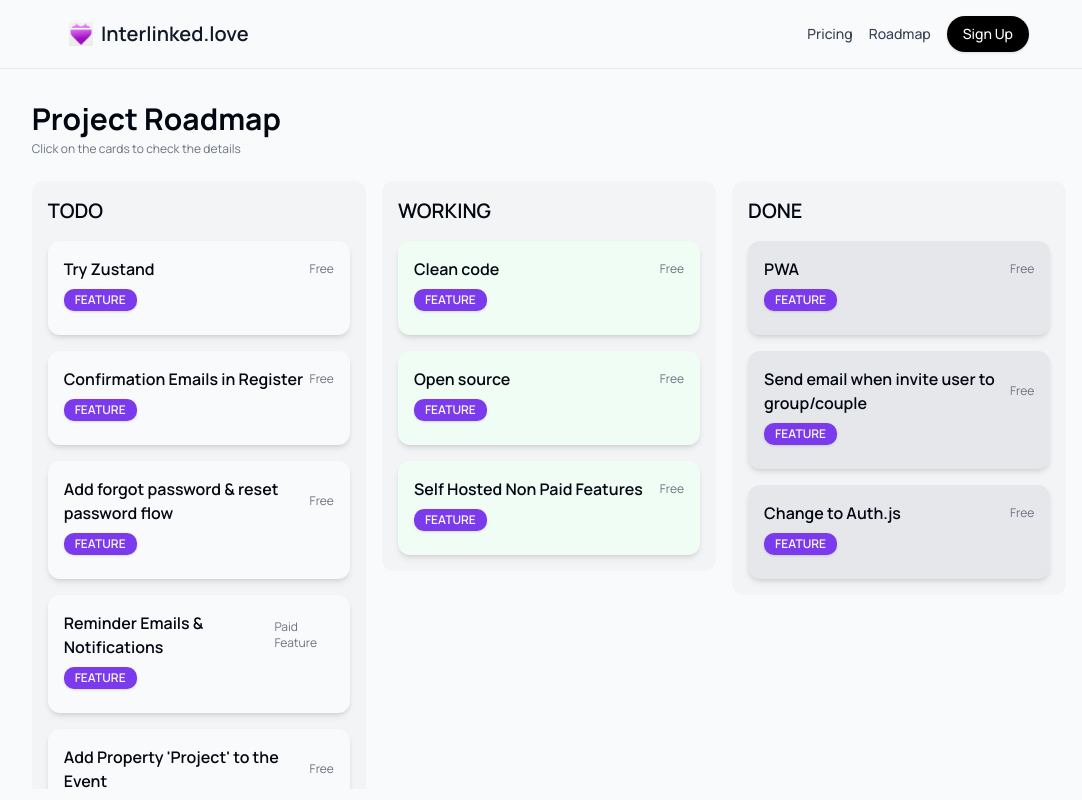
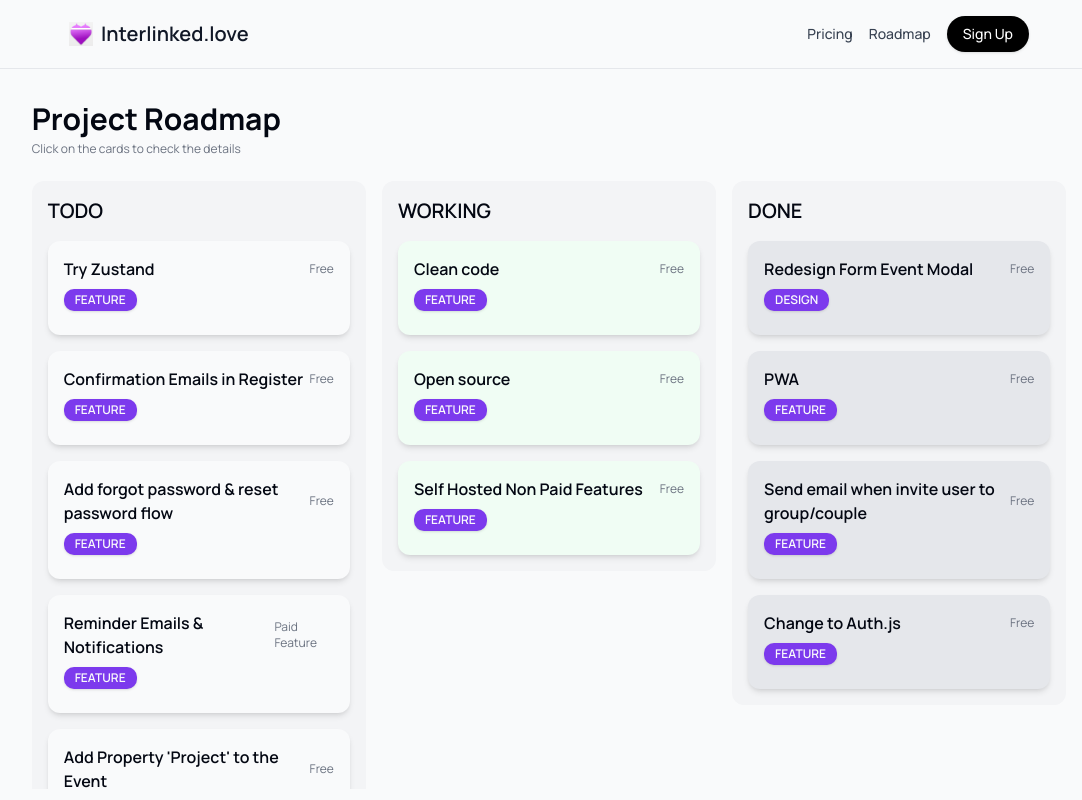
Before and after one commit to Nirzhuk/interlinked.love, a Next.js app: page /roadmap in a window 1280 px wide. Shown: the whole page, without its empty margins (91-1173 px from the left). Built offline with nearby package versions, Linux system fonts and the light colour scheme; no server answers; what tailwindcss-react-aria-components would draw is missing.

Commit message:
chore: update roadmap

```diff
--- a/src/app/(portal)/roadmap/roadmap.ts
+++ b/src/app/(portal)/roadmap/roadmap.ts
@@ -40,13 +40,6 @@ const TODO_ITEMS: RoadmapItem[] = [
 	{
 		title: "Redesign Detail Event Modal",
 		description: "Redesign the Shwocase Modal to be more user friendly and intuitive.",
-		status: "TODO",
-		type: "DESIGN",
-		paidFeature: false,
-	},
-	{
-		title: "Redesign Form Event Modal",
-		description: "Redesign the Form Event Modal to be more user friendly and intuitive.",
 		status: "TODO",
 		type: "DESIGN",
 		paidFeature: false,
@@ -120,6 +113,13 @@ const WORKING_ITEMS: RoadmapItem[] = [
 ];
 const DONE_ITEMS: RoadmapItem[] = [
 	{
+		title: "Redesign Form Event Modal",
+		description: "Redesign the Form Event Modal to be more user friendly and intuitive.",
+		status: "DONE",
+		type: "DESIGN",
+		paidFeature: false,
+	},
+	{
 		title: "PWA",
 		description: "Add PWA to the project",
 		status: "DONE",
```
